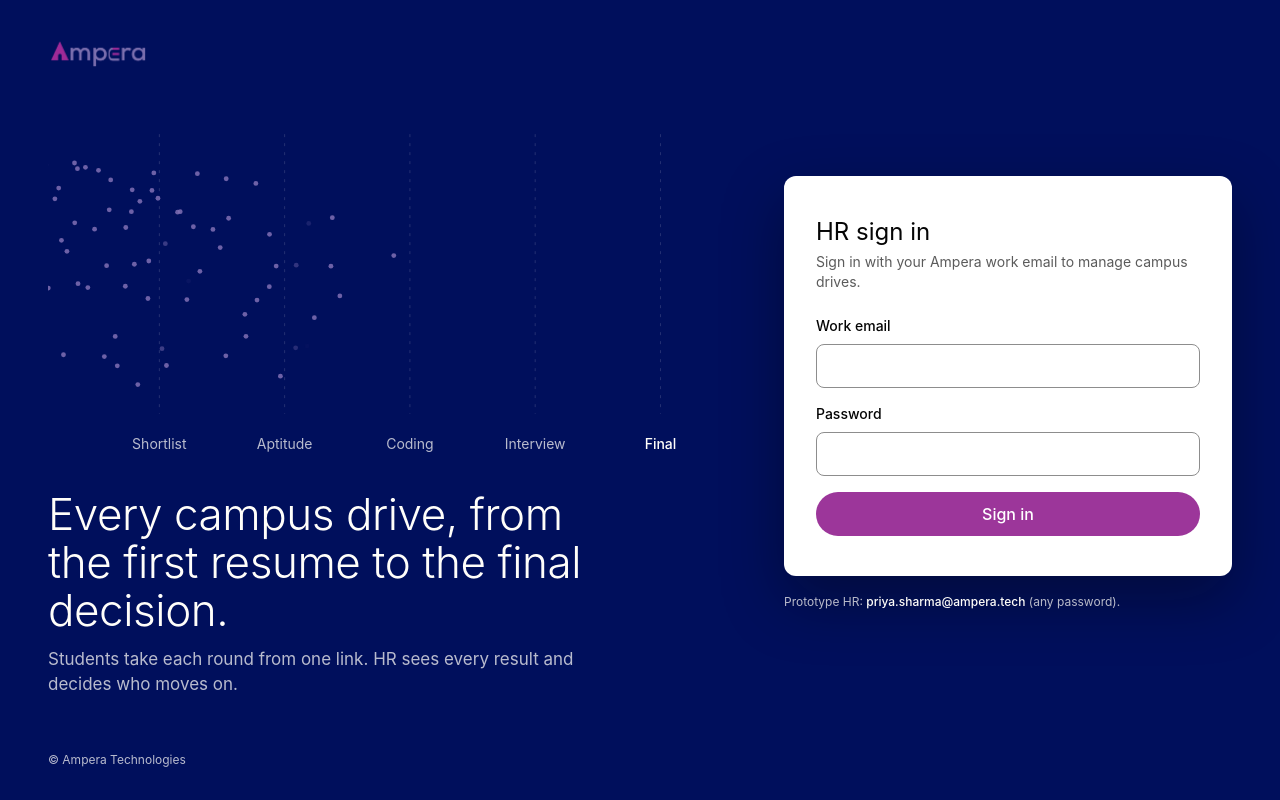
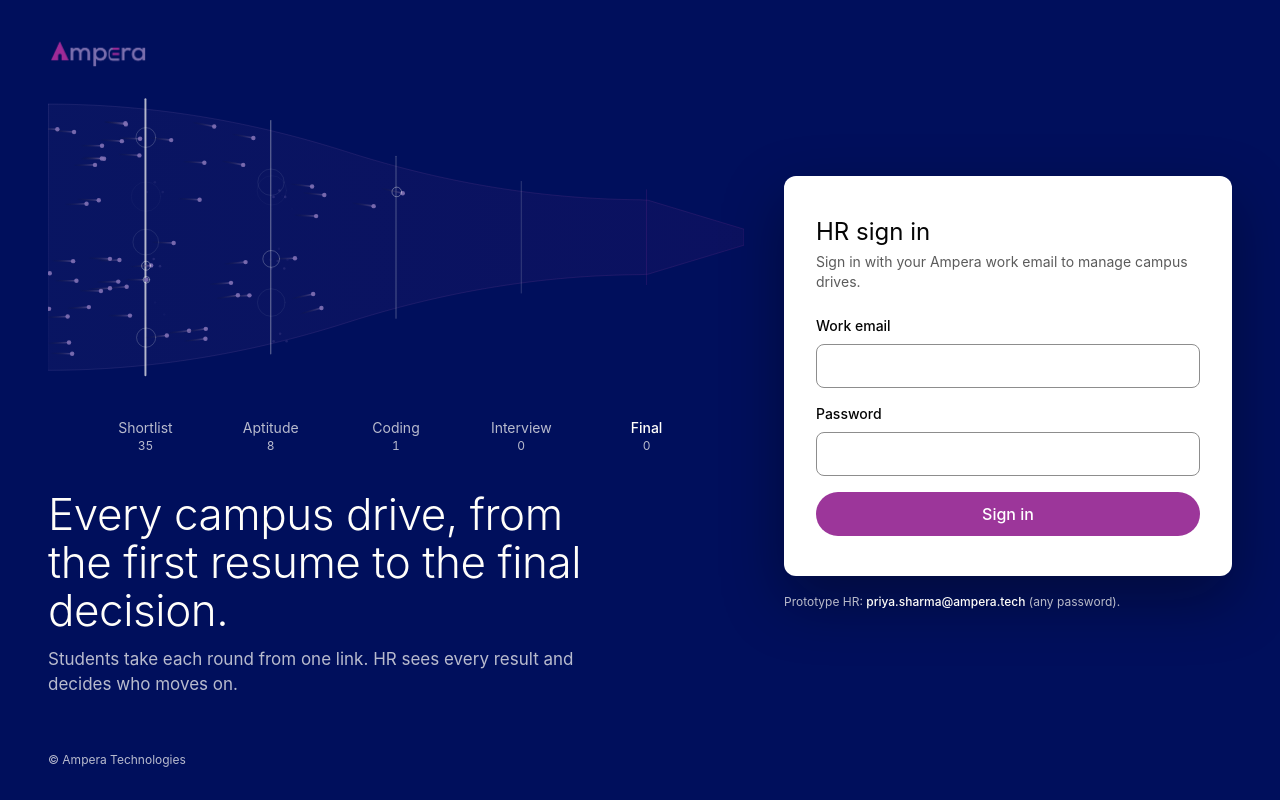
Before and after one commit to GajapathiRaoAmpera/recruitment-frontend, a Next.js app: page /hr/login in a window 1280 px wide. Built offline with nearby package versions, Linux system fonts and the light colour scheme; a web font is replaced by a local one.

Commit message:
Update pipeline styles and enhance candidate flow visualization

```diff
--- a/src/components/auth/login-screen.module.scss
+++ b/src/components/auth/login-screen.module.scss
@@ -42,7 +42,7 @@
 }
 
 .pipeline {
-  height: 13rem;
+  height: 15rem;
   @include up(lg) {
     height: min(46vh, 26rem);
   }
--- a/src/components/brand/pipeline.module.scss
+++ b/src/components/brand/pipeline.module.scss
@@ -15,11 +15,14 @@
 .gates {
   position: absolute;
   inset: auto 0 0;
-  height: sp(6);
+  height: sp(10);
 }
 
 .gate {
   position: absolute;
+  display: flex;
+  flex-direction: column;
+  align-items: center;
   transform: translateX(-50%);
   white-space: nowrap;
   @include text(xs);
@@ -32,3 +35,11 @@
     font-weight: 500;
   }
 }
+
+/* Live pass count: tabular so ticking numbers don't jitter the label. */
+.count {
+  font-variant-numeric: tabular-nums;
+  @include text(xs);
+  color: var(--ui-color-sidebar-muted);
+  font-weight: 400;
+}
--- a/src/components/brand/pipeline.tsx
+++ b/src/components/brand/pipeline.tsx
@@ -3,50 +3,77 @@
 import { useEffect, useRef } from "react";
 import s from "./pipeline.module.scss";
 
-/** The five stages a candidate passes; gate x positions are fractions of the canvas width. */
+/** The five stages a candidate passes; x is a fraction of the canvas width, pass is the chance to get through. */
 const GATES = [
-  { label: "Shortlist", x: 0.16, pass: 0.62 },
-  { label: "Aptitude", x: 0.34, pass: 0.6 },
-  { label: "Coding", x: 0.52, pass: 0.55 },
-  { label: "Interview", x: 0.7, pass: 0.65 },
-  { label: "Final", x: 0.88, pass: 0.7 },
+  { label: "Shortlist", x: 0.14, pass: 0.62 },
+  { label: "Aptitude", x: 0.32, pass: 0.6 },
+  { label: "Coding", x: 0.5, pass: 0.55 },
+  { label: "Interview", x: 0.68, pass: 0.65 },
+  { label: "Final", x: 0.86, pass: 0.7 },
 ];
 
 interface Dot {
   x: number;
-  baseY: number;
+  lane: number; // -1..1 position across the funnel
   vx: number;
   phase: number;
-  gate: number; // index of the next gate to cross
-  alive: boolean;
+  gate: number; // next gate to cross
+  state: "flow" | "out" | "won";
   alpha: number;
-  drop: number; // vertical drift once filtered out
+  outY: number; // y where it was filtered out
+  fall: number; // fall distance after being filtered out
 }
 
-const SPAWN_PER_SEC = 16;
-const MAX_DOTS = 180;
+interface Ripple {
+  x: number;
+  y: number;
+  t: number;
+  won: boolean;
+}
+
+const SPAWN_PER_SEC = 18;
+const MAX_DOTS = 200;
+const TRAIL = 22;
+
+const ease = (t: number) => (t < 0.5 ? 2 * t * t : 1 - (-2 * t + 2) ** 2 / 2);
 
 /**
- * Candidates stream through the hiring stages and thin out at each gate; the few who pass the final
- * gate turn magenta. Decorative (aria-hidden). Reduced motion renders one settled frame.
+ * Candidates stream into a funnel, thin out at each stage gate and the few who pass the final gate turn magenta
+ * and gather at the right edge, beside the sign-in card. Counts under each gate are live. Decorative canvas is
+ * aria-hidden; reduced motion renders one settled frame.
  */
 export function Pipeline({ className }: { className?: string }) {
   const canvasRef = useRef<HTMLCanvasElement>(null);
+  const countRefs = useRef<(HTMLSpanElement | null)[]>([]);
 
   useEffect(() => {
     const canvas = canvasRef.current!;
     const ctx = canvas.getContext("2d");
     if (!ctx) return;
     const css = getComputedStyle(document.documentElement);
-    const color = {
-      dot: css.getPropertyValue("--ampera-lavender-500").trim() || "#8070b4",
-      win: css.getPropertyValue("--ampera-magenta-600").trim() || "#9c369a",
-      line: css.getPropertyValue("--ampera-cream").trim() || "#fffefa",
+    const token = (name: string, fallback: string) => css.getPropertyValue(name).trim() || fallback;
+    const C = {
+      dot: token("--ampera-lavender-500", "#8070b4"),
+      win: token("--ampera-magenta-600", "#9c369a"),
+      line: token("--ampera-cream", "#fffefa"),
     };
     let w = 0;
     let h = 0;
     let dots: Dot[] = [];
+    let ripples: Ripple[] = [];
+    const glow = GATES.map(() => 0);
+    const counts = GATES.map(() => 0);
+    let arrive = 0;
     let spawnDebt = 0;
+
+    const cy = () => h * 0.4;
+    const lastX = () => GATES[GATES.length - 1]!.x * w;
+    /** Funnel half-height: wide at the start, narrow at the final gate, closing to a point at the right edge. */
+    const half = (x: number) => {
+      if (x <= lastX()) return h * (0.34 - 0.26 * ease(Math.max(0, x / lastX())));
+      return h * 0.08 * Math.max(0, 1 - (x - lastX()) / (w - lastX()));
+    };
+    const yOf = (d: Dot, x = d.x) => cy() + d.lane * half(x) + Math.sin(d.phase + x * 0.018) * 2.5;
 
     const resize = () => {
       const dpr = Math.min(window.devicePixelRatio || 1, 2);
@@ -57,59 +84,141 @@ export function Pipeline({ className }: { className?: string }) {
       ctx.setTransform(dpr, 0, 0, dpr, 0, 0);
     };
 
-    const spawn = () => {
-      dots.push({ x: -6, baseY: h * (0.2 + Math.random() * 0.6), vx: 46 + Math.random() * 34, phase: Math.random() * Math.PI * 2, gate: 0, alive: true, alpha: 0.85, drop: 0 });
-    };
-
     const step = (dt: number) => {
       spawnDebt += dt * SPAWN_PER_SEC;
       while (spawnDebt >= 1 && dots.length < MAX_DOTS) {
-        spawn();
+        dots.push({ x: -TRAIL, lane: Math.random() * 2 - 1, vx: 50 + Math.random() * 36, phase: Math.random() * 6.28, gate: 0, state: "flow", alpha: 0.9, outY: 0, fall: 0 });
         spawnDebt -= 1;
       }
       for (const d of dots) {
+        if (d.state === "out") {
+          d.fall += dt * (30 + d.fall * 2.2);
+          d.alpha -= dt * 1.3;
+          d.x += d.vx * dt * 0.25;
+          continue;
+        }
         d.x += d.vx * dt;
+        if (d.state === "won") {
+          d.lane *= 1 - Math.min(1, dt * 1.6); // survivors pull into one lane
+          if (d.x >= w) {
+            arrive = Math.min(1.4, arrive + 0.22);
+            d.alpha = 0;
+          }
+          continue;
+        }
         const g = GATES[d.gate];
-        if (d.alive && g && d.x >= g.x * w) {
-          if (Math.random() < g.pass) d.gate += 1;
-          else d.alive = false;
-        }
-        if (!d.alive) {
-          d.alpha -= dt * 1.1;
-          d.drop += dt * 26;
-          d.vx *= 0.97;
+        if (g && d.x >= g.x * w) {
+          const y = yOf(d);
+          if (Math.random() < g.pass) {
+            counts[d.gate]! += 1;
+            glow[d.gate] = Math.min(1, glow[d.gate]! + 0.3);
+            const won = d.gate === GATES.length - 1;
+            ripples.push({ x: d.x, y, t: 0, won });
+            d.gate += 1;
+            if (won) d.state = "won";
+          } else {
+            d.state = "out";
+            d.outY = y;
+          }
         }
       }
-      dots = dots.filter((d) => d.alpha > 0 && d.x < w + 12);
+      for (let i = 0; i < glow.length; i++) glow[i] = Math.max(0, glow[i]! - dt * 1.8);
+      arrive = Math.max(0, arrive - dt * 0.5);
+      ripples = ripples.filter((r) => (r.t += dt) < 0.7);
+      dots = dots.filter((d) => d.alpha > 0 && d.x < w + 4);
     };
 
     const draw = () => {
       ctx.clearRect(0, 0, w, h);
-      ctx.strokeStyle = color.line;
-      ctx.globalAlpha = 0.14;
-      ctx.setLineDash([3, 6]);
+
+      // Funnel envelope.
+      const fill = ctx.createLinearGradient(0, 0, w, 0);
+      fill.addColorStop(0, C.dot);
+      fill.addColorStop(1, C.win);
+      ctx.beginPath();
+      for (let x = 0; x <= w; x += 8) ctx.lineTo(x, cy() - half(x) - 8);
+      for (let x = w; x >= 0; x -= 8) ctx.lineTo(x, cy() + half(x) + 8);
+      ctx.closePath();
+      ctx.globalAlpha = 0.07;
+      ctx.fillStyle = fill;
+      ctx.fill();
+      ctx.globalAlpha = 0.16;
+      ctx.strokeStyle = fill;
       ctx.lineWidth = 1;
-      for (const g of GATES) {
+      ctx.stroke();
+
+      // Gates: brighten briefly when someone passes.
+      GATES.forEach((g, i) => {
+        const x = g.x * w;
+        const top = cy() - half(x) - 18;
+        const bottom = cy() + half(x) + 18;
+        ctx.globalAlpha = 0.18 + glow[i]! * 0.55;
+        ctx.strokeStyle = i === GATES.length - 1 ? C.win : C.line;
+        ctx.lineWidth = 1 + glow[i]!;
         ctx.beginPath();
-        ctx.moveTo(g.x * w, h * 0.12);
-        ctx.lineTo(g.x * w, h * 0.88);
+        ctx.moveTo(x, top);
+        ctx.lineTo(x, bottom);
+        ctx.stroke();
+      });
+
+      // Arrival glow where survivors gather, beside the sign-in card.
+      if (arrive > 0.01) {
+        const r = ctx.createRadialGradient(w, cy(), 0, w, cy(), h * 0.45);
+        r.addColorStop(0, C.win);
+        r.addColorStop(1, "transparent");
+        ctx.globalAlpha = Math.min(0.55, arrive * 0.4);
+        ctx.fillStyle = r;
+        ctx.fillRect(w - h * 0.45, 0, h * 0.45, h);
+      }
+
+      // Candidates: short trails, fragments when filtered out, magenta once through the final gate.
+      ctx.lineCap = "round";
+      for (const d of dots) {
+        const won = d.state === "won";
+        if (d.state === "out") {
+          ctx.globalAlpha = Math.max(0, d.alpha) * 0.7;
+          ctx.fillStyle = C.dot;
+          for (let k = -1; k <= 1; k++) {
+            ctx.beginPath();
+            ctx.arc(d.x + k * (2 + d.fall * 0.18), d.outY + d.fall * (1 + Math.abs(k) * 0.3), 1.3, 0, 6.28);
+            ctx.fill();
+          }
+          continue;
+        }
+        const y = yOf(d);
+        const tail = ctx.createLinearGradient(d.x - TRAIL, 0, d.x, 0);
+        tail.addColorStop(0, "transparent");
+        tail.addColorStop(1, won ? C.win : C.dot);
+        ctx.globalAlpha = d.alpha * 0.6;
+        ctx.strokeStyle = tail;
+        ctx.lineWidth = won ? 2.4 : 1.6;
+        ctx.beginPath();
+        ctx.moveTo(d.x - TRAIL, yOf(d, d.x - TRAIL));
+        ctx.lineTo(d.x, y);
+        ctx.stroke();
+        ctx.globalAlpha = d.alpha;
+        ctx.fillStyle = won ? C.win : C.dot;
+        ctx.shadowBlur = won ? 14 : 0;
+        ctx.shadowColor = C.win;
+        ctx.beginPath();
+        ctx.arc(d.x, y, won ? 3.4 : 2.2, 0, 6.28);
+        ctx.fill();
+        ctx.shadowBlur = 0;
+      }
+
+      // Pass ripples.
+      for (const r of ripples) {
+        ctx.globalAlpha = (1 - r.t / 0.7) * (r.won ? 0.8 : 0.4);
+        ctx.strokeStyle = r.won ? C.win : C.line;
+        ctx.lineWidth = r.won ? 1.5 : 1;
+        ctx.beginPath();
+        ctx.arc(r.x, r.y, 3 + r.t * (r.won ? 34 : 18), 0, 6.28);
         ctx.stroke();
       }
-      ctx.setLineDash([]);
-      for (const d of dots) {
-        const won = d.gate >= GATES.length;
-        const y = d.baseY + Math.sin(d.phase + d.x * 0.012) * 7 + d.drop;
-        ctx.globalAlpha = Math.max(0, d.alpha) * (d.alive ? 1 : 0.6);
-        ctx.fillStyle = won ? color.win : color.dot;
-        ctx.shadowBlur = won ? 12 : 0;
-        ctx.shadowColor = color.win;
-        ctx.beginPath();
-        ctx.arc(d.x, y, won ? 3.6 : 2.4, 0, Math.PI * 2);
-        ctx.fill();
-      }
-      ctx.shadowBlur = 0;
       ctx.globalAlpha = 1;
     };
+
+    const paintCounts = () => counts.forEach((n, i) => countRefs.current[i] && (countRefs.current[i]!.textContent = String(n)));
 
     resize();
     const ro = new ResizeObserver(() => {
@@ -118,11 +227,11 @@ export function Pipeline({ className }: { className?: string }) {
     });
     ro.observe(canvas);
 
-    const reduced = window.matchMedia("(prefers-reduced-motion: reduce)").matches;
-    if (reduced) {
-      // Settle the simulation offscreen, then show a single still frame.
-      for (let i = 0; i < 400; i++) step(0.05);
+    if (window.matchMedia("(prefers-reduced-motion: reduce)").matches) {
+      // Settle offscreen, then show one still frame.
+      for (let i = 0; i < 500; i++) step(0.05);
       draw();
+      paintCounts();
       return () => ro.disconnect();
     }
 
@@ -135,8 +244,10 @@ export function Pipeline({ className }: { className?: string }) {
       raf = requestAnimationFrame(loop);
     };
     raf = requestAnimationFrame(loop);
+    const counter = setInterval(paintCounts, 300); // DOM text, not React state: no re-render per frame
     return () => {
       cancelAnimationFrame(raf);
+      clearInterval(counter);
       ro.disconnect();
     };
   }, []);
@@ -145,9 +256,12 @@ export function Pipeline({ className }: { className?: string }) {
     <div className={`${s.wrap} ${className ?? ""}`}>
       <canvas ref={canvasRef} className={s.canvas} aria-hidden />
       <ol className={s.gates} aria-label="Hiring stages">
-        {GATES.map((g) => (
+        {GATES.map((g, i) => (
           <li key={g.label} className={s.gate} style={{ left: `${g.x * 100}%` }}>
-            {g.label}
+            <span>{g.label}</span>
+            <span aria-hidden className={s.count} ref={(el) => void (countRefs.current[i] = el)}>
+              0
+            </span>
           </li>
         ))}
       </ol>
```
